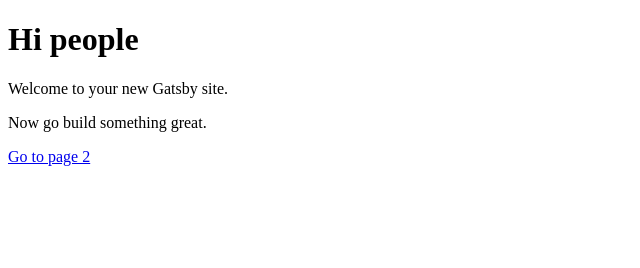
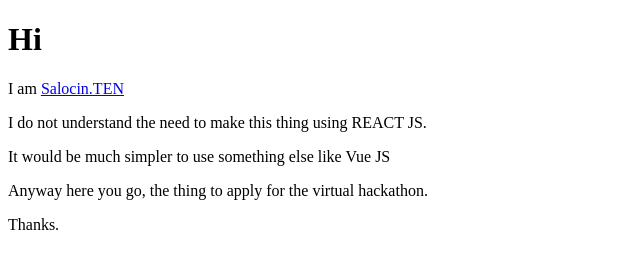
Before and after one commit to SalocinDotTEN/for-jamstack-2018-hackathon, a Gatsby site: page / in a window 1280 px wide. Shown: the whole page, without its empty margins (0-640 px from the left). Built offline with nearby package versions, Linux system fonts and the light colour scheme; Gatsby itself is replaced by a stand-in of ours.

Commit message:
The update the site to introduce yourself and put onto netlify thing.

```diff
--- a/gatsby-config.js
+++ b/gatsby-config.js
@@ -1,6 +1,6 @@
 module.exports = {
   siteMetadata: {
-    title: 'Gatsby Default Starter',
+    title: 'JAMStack 2018 Virtual Hackathon Application to Apply',
   },
   plugins: ['gatsby-plugin-react-helmet'],
 }
--- a/src/pages/index.js
+++ b/src/pages/index.js
@@ -3,10 +3,12 @@ import Link from 'gatsby-link'
 
 const IndexPage = () => (
   <div>
-    <h1>Hi people</h1>
-    <p>Welcome to your new Gatsby site.</p>
-    <p>Now go build something great.</p>
-    <Link to="/page-2/">Go to page 2</Link>
+    <h1>Hi</h1>
+    <p>I am <a href="https://www.salocinten.info" target="_blank">Salocin.TEN</a></p>
+    <p>I do not understand the need to make this thing using REACT JS.</p>
+    <p>It would be much simpler to use something else like Vue JS</p>
+    <p>Anyway here you go, the thing to apply for the virtual hackathon.</p>
+    <p>Thanks.</p>
   </div>
 )
 
```
Also changed, not shown: README.md.
